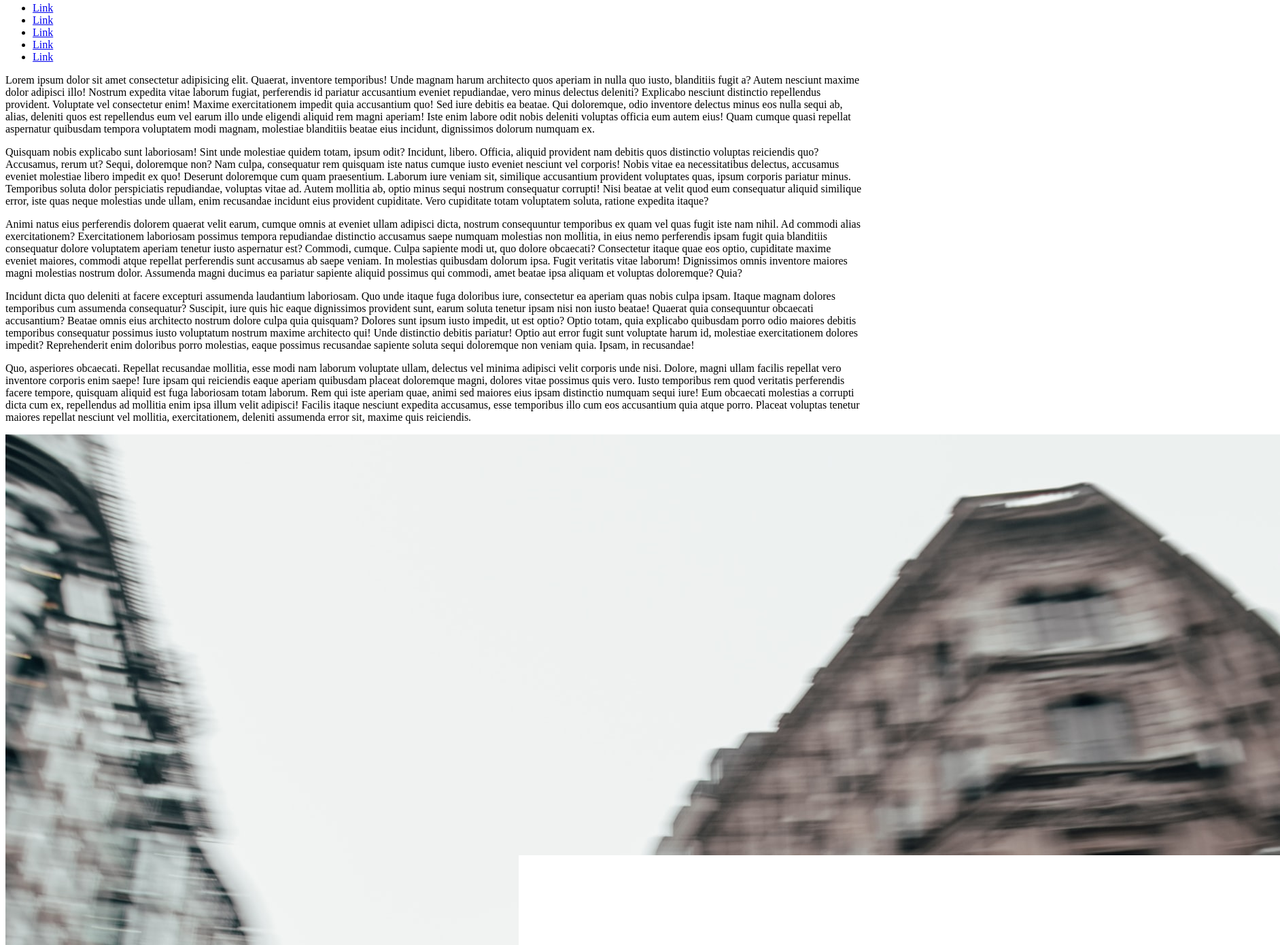
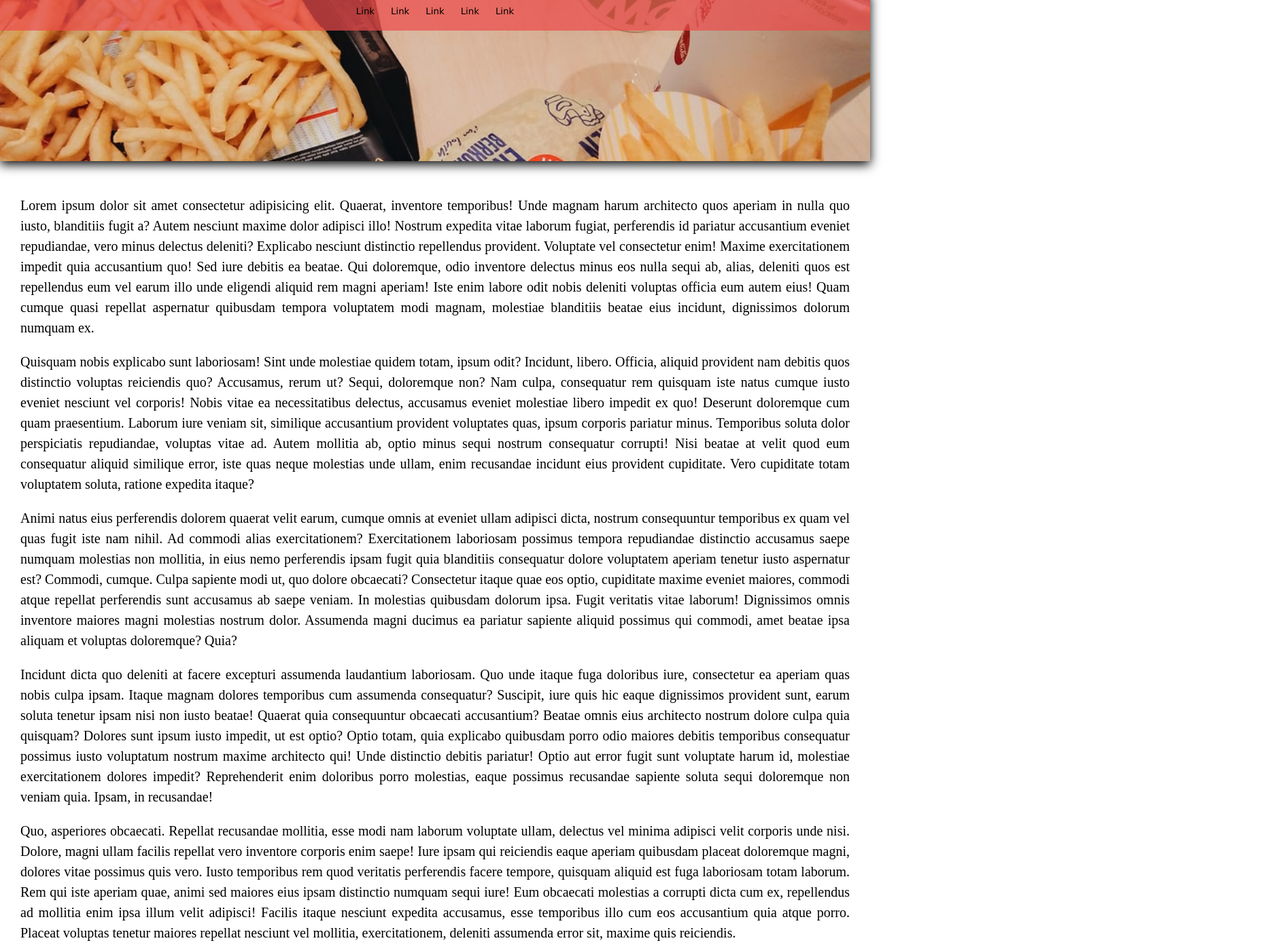
Before and after one commit to lucas-pfranca/Primeia_Aula, a plain HTML site: page index.html in a window 1280 px wide. Shown: the part 13-1403 px from the top of the page at 68% size, 1883 px wide, since content can reach past the window. Drawn offline with Linux system fonts and the light colour scheme.

Commit message:
Concluído o arquivo estilos.css e link com o arquivo index.html

```diff
--- a/css/estilos.css
+++ b/css/estilos.css
@@ -0,0 +1,74 @@
+* {
+  margin: 0;
+  padding: 0;
+  box-sizing: border-box;
+}
+header {
+  background-image: url("../img/foto2.jpg");
+  height: 250px;
+  background-size: 100%;
+  background-position: 0 -300px;
+  transition: ease 1s;
+  position: fixed;
+  top: 0;
+  width: 100%;
+  box-shadow: 0px 5px 15px black;
+  z-index: 100;
+}
+nav {
+  background-color: rgba(238, 74, 74, 0.7);
+  text-align: center;
+  padding: 20px 0;
+}
+li {
+  display: inline-block;
+  margin-left: 10px;
+  margin-right: 10px;
+}
+a {
+  font-family: Verdana;
+  font-size: 10pt;
+  color: black;
+  text-decoration: none;
+}
+a:hover {
+  text-shadow: 1px 1px 2px silver;
+}
+main {
+  margin-top: 300px;
+  padding: 0 30px;
+  text-align: justify;
+  line-height: 22.5pt;
+  font-size: 15pt;
+}
+
+p {
+  margin-bottom: 15pt;
+}
+
+img {
+  width: 500px;
+  height: 500px;
+  border-radius: 50%;
+  opacity: 70%;
+  transition: ease 0.5s;
+}
+
+img:hover {
+  cursor: pointer;
+  opacity: 100%;
+  transform: scale(1.5);
+  border-radius: 0;
+}
+div {
+  text-align: center;
+}
+
+footer {
+  background-color: rgb(100, 100, 100);
+  text-align: center;
+  padding: 50px;
+  font-family: arial;
+  font-size: 10pt;
+  color: white;
+}
--- a/index.html
+++ b/index.html
@@ -5,6 +5,7 @@
     <meta name="viewport" content="width=device-width, initial-scale=1.0" />
     <meta http-equiv="X-UA-Compatible" content="ie=edge" />
     <title>Primeira Aula</title>
+    <link rel="stylesheet" href="css/estilos.css" />
   </head>
   <body>
     <header>
```
